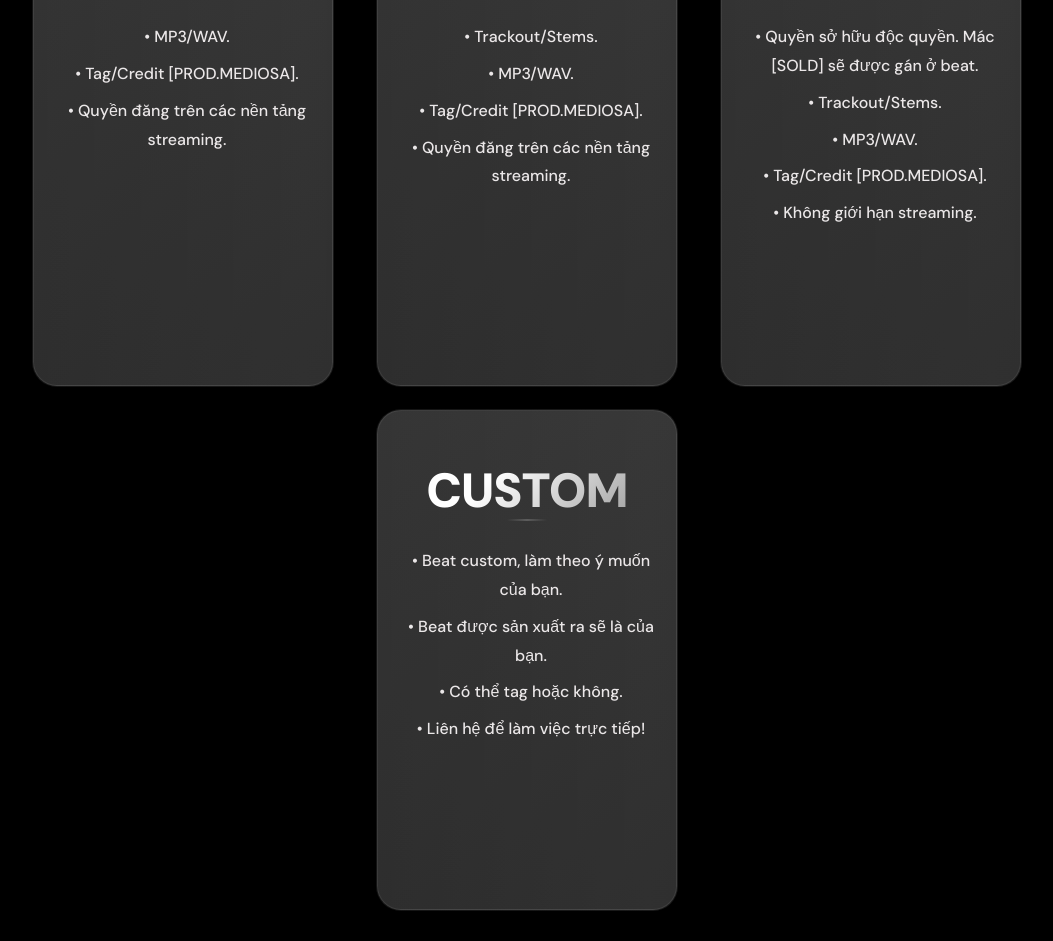
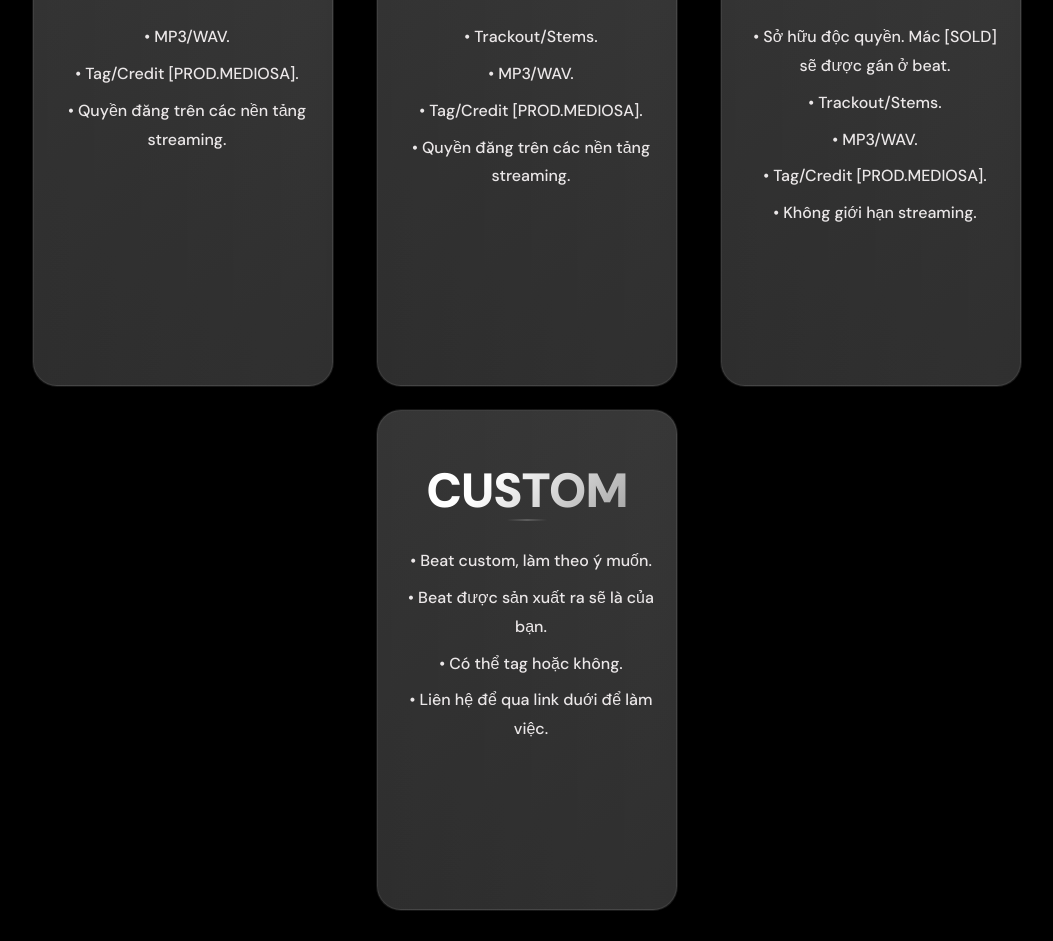
Before and after one commit to ste114r/MEDIOSA.FM, a plain HTML site: page index.html in a window 1280 px wide. Shown: the part 400-1341 px from the top of the page, without its empty margins (113-1166 px from the left). Drawn offline with nearby package versions, Linux system fonts and the light colour scheme.

Commit message:
Update index.html

```diff
--- a/index.html
+++ b/index.html
@@ -67,7 +67,7 @@
                             <div class="card-description">
                                 <span class="monthly-plan">
                                     <p class="text-blk card-points">
-                                        • Quyền sở hữu độc quyền. Mác [SOLD] sẽ được gán ở beat.
+                                        • Sở hữu độc quyền. Mác [SOLD] sẽ được gán ở beat.
                                     </p>
                                     <p class="text-blk card-points">
                                         • Trackout/Stems.
@@ -93,7 +93,7 @@
                             <div class="card-description">
                                 <span class="monthly-plan">
                                     <p class="text-blk card-points">
-                                        • Beat custom, làm theo ý muốn của bạn.
+                                        • Beat custom, làm theo ý muốn.
                                     </p>
                                     <p class="text-blk card-points">
                                         • Beat được sản xuất ra sẽ là của bạn.
@@ -102,7 +102,7 @@
                                         • Có thể tag hoặc không.
                                     </p>
                                     <p class="text-blk card-points">
-                                        • Liên hệ để làm việc trực tiếp!
+                                        • Liên hệ để qua link duới để làm việc.
                                     </p>
                                 </span>
                             </div>
```
